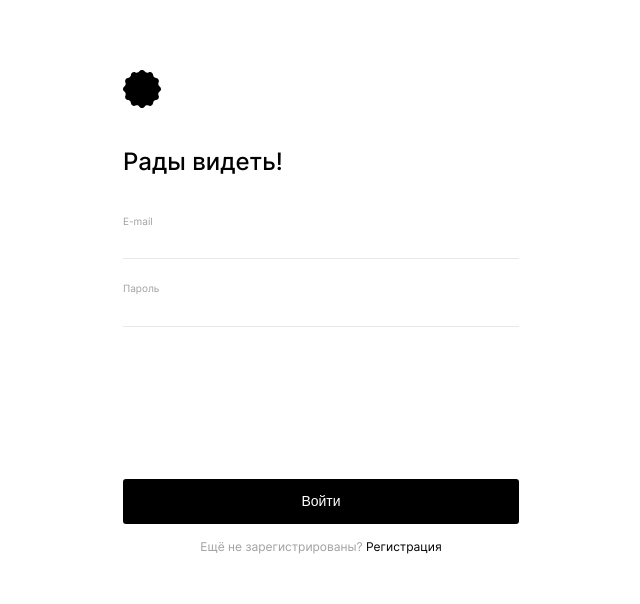
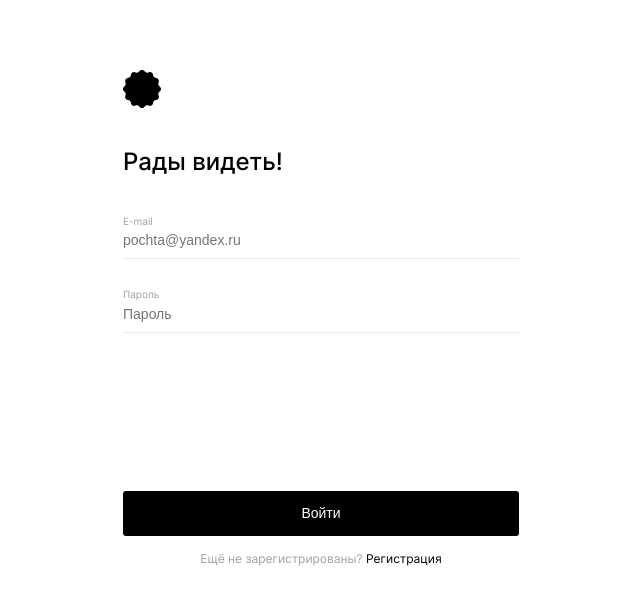
Before and after one commit to Sergokok/f-to-b, a React (Create React App) app: page /signin in a window 1280 px wide. Shown: the top 604 px of the page, without its empty margins (319-959 px from the left). Built offline with nearby package versions, Linux system fonts and the light colour scheme.

Commit message:
=edit: Login

```diff
--- a/package.json
+++ b/package.json
@@ -35,5 +35,6 @@
       "last 1 firefox version",
       "last 1 safari version"
     ]
-  }
+  },
+  "proxy": "http://localhost:4000"
 }
--- a/src/components/Login/Login.css
+++ b/src/components/Login/Login.css
@@ -99,6 +99,28 @@
     border-bottom: 1px solid #000000;
 }
 
+.login__error {
+    display: none;
+    padding: 6px 0 0;
+    color: #FF4062;
+    font-size: 10px;
+    font-weight: 400;
+    line-height: 12px;
+}
+
+.login__error_active {
+    display: block;
+}
+
+.login__info-message {
+    margin: auto;
+    padding: 0;
+    color: #FF4062;
+    font-size: 13px;
+    font-weight: 400;
+    line-height: 15.73px;
+}
+
 @media (max-width: 768px) {
     .login {
         margin: 232px auto;
--- a/src/components/Login/Login.js
+++ b/src/components/Login/Login.js
@@ -1,22 +1,67 @@
 import React from "react";
+import {Link} from "react-router-dom";
 import "./Login.css";
 import logo from "../../images/logo.svg";
-import { useNavigate } from "react-router-dom";
+import {useNavigate} from "react-router-dom";
+import {FormValidation} from "../../utils/FormValidation";
 
-function Login() {
+function Login({onAuth, infoMessage}) {
     const navigate = useNavigate();
+
+    const {values, handleChange, errors, isValid, resetForm} = FormValidation({});
+    const {email, password} = values;
+
+    const handleSubmit = (evt) => {
+        evt.preventDefault();
+        onAuth(values);
+        resetForm();
+    }
+
     return (
         <section className="login">
-            <img onClick={() => navigate("/")} className="login__logo" src={logo} alt="Логотип" />
+            <img onClick={() => navigate("/")} className="login__logo" src={logo} alt="Логотип"/>
             <h2 className="login__title">Рады видеть!</h2>
+
             <form className="login__form">
                 <label className="login__label">E-mail</label>
-                <input className="login__input" type="email" required />
+                <input className="login__input"
+                       type="email"
+                       name="email"
+                       placeholder="pochta@yandex.ru"
+                       // minLength="2"
+                       // maxLength="30"
+                       required={true}
+                       value={email || ""}
+                       onChange={handleChange}
+                />
+                <span
+                    className={`login__error ${!isValid && 'login__error_active'}`}
+                    id='login-email-error'
+                >
+              {errors.email}
+            </span>
+
                 <label className="login__label">Пароль</label>
-                <input className="login__input" type="password" required />
+                <input className="login__input"
+                       type="password"
+                       name="password"
+                       placeholder="Пароль"
+                       minLength="8"
+                       maxLength="30"
+                       required={true}
+                       value={password || ""}
+                       onChange={handleChange}
+                />
+                <span
+                    className={`login__error ${!isValid && 'login__error_active'}`}
+                    id='login-password-error'
+                >
+              {errors.password}
+            </span>
                 <button className="login__button" type="submit">Войти</button>
             </form>
-            <p className="login__text">Ещё не зарегистрированы? <a className="login__link" href="/signup">Регистрация</a></p>
+            <p className="login__text">Ещё не зарегистрированы? <a className="login__link"
+                                                                   href="/signup">Регистрация</a></p>
         </section>
     );
 }
```
